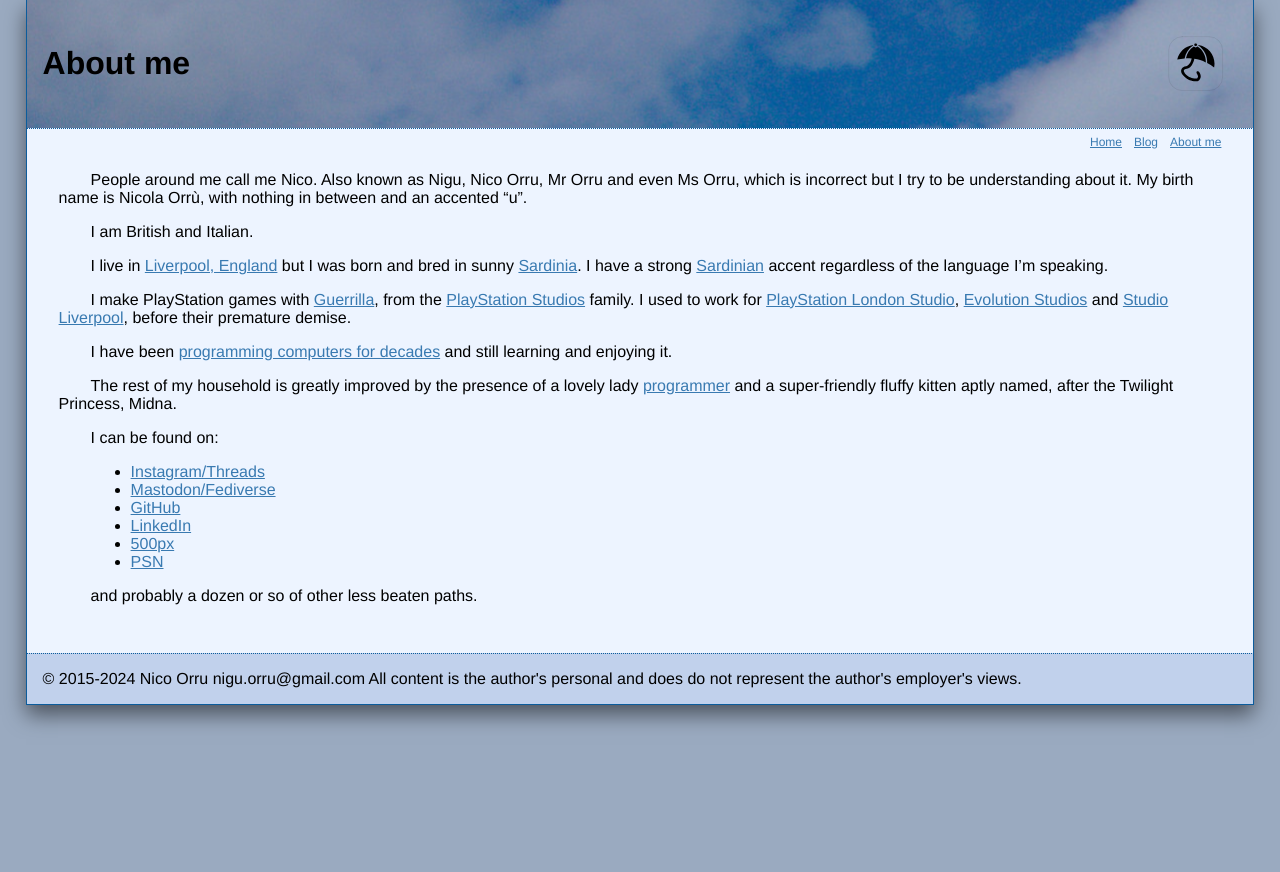
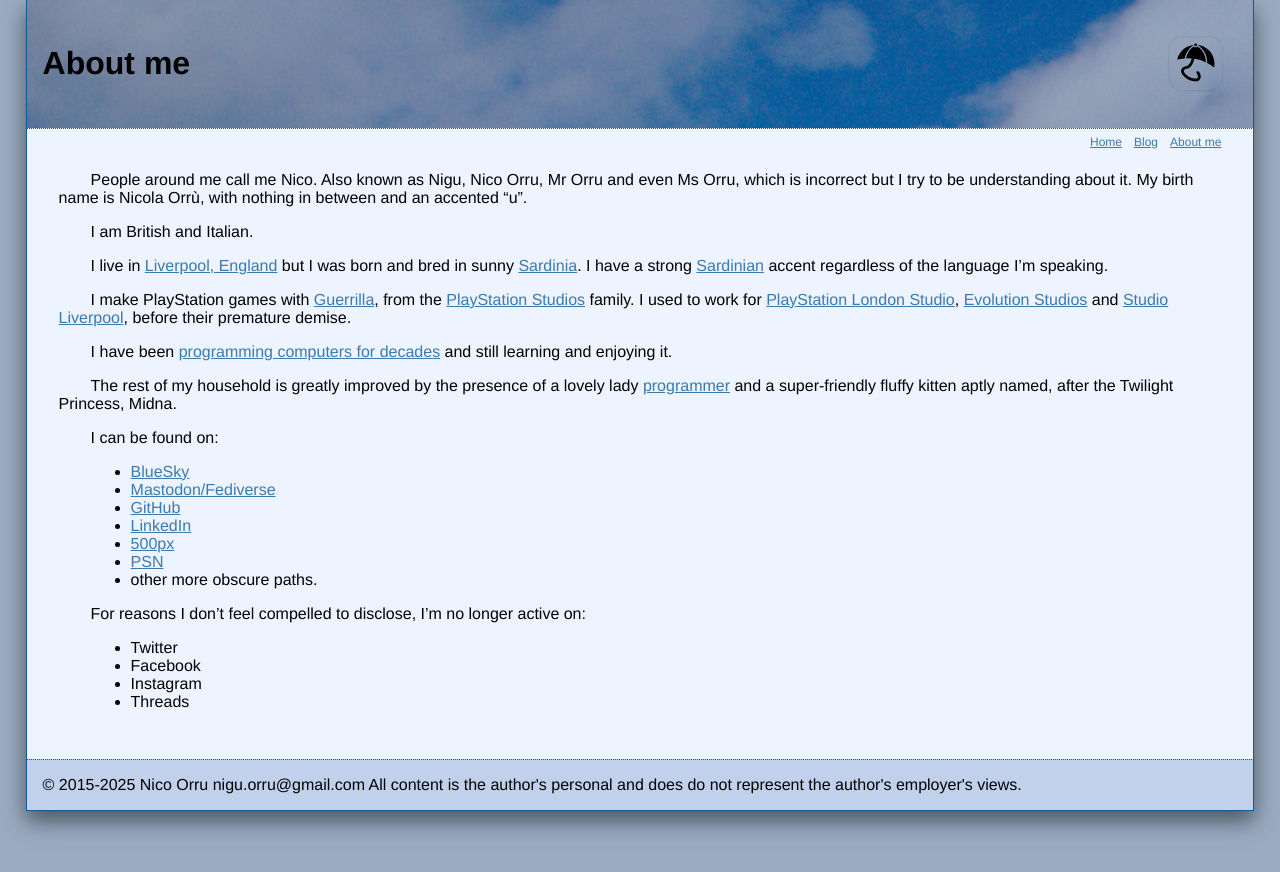
Before and after one commit to itadinanta/itadinanta.github.io, a Jekyll site: the page built from about.md, in a window 1280 px wide. Shown: the top 872 px of the page. Built offline with Jekyll 4.4.1, drawn with Linux system fonts in a browser that asks for light colours.

Commit message:
Add BlueSky profile Remove obsolete Google analytics scripts

```diff
--- a/_layouts/default.html
+++ b/_layouts/default.html
@@ -29,19 +29,11 @@
 				</div>
 			</div>
 			<div id="footer">
-				&copy; 2015-2024 Nico Orru <span>nigu</span><span>&period;</span><span>orru</span><span>&commat;</span><span>gmail</span><span></span>&period;</span><span>com</span>
+				&copy; 2015-2025 Nico Orru <span>nigu</span><span>&period;</span><span>orru</span><span>&commat;</span><span>gmail</span><span>&period;</span><span>com</span>
 				All content is the author's personal and does do not represent the
 				author's employer's views.
 			</div>
 		</div>
 	</div>
-	<script>
-		(function(i,s,o,g,r,a,m){i['GoogleAnalyticsObject']=r;i[r]=i[r]||function(){
-		(i[r].q=i[r].q||[]).push(arguments)},i[r].l=1*new Date();a=s.createElement(o),
-		m=s.getElementsByTagName(o)[0];a.async=1;a.src=g;m.parentNode.insertBefore(a,m)
-		})(window,document,'script','//www.google-analytics.com/analytics.js','ga');
-		ga('create', 'UA-67108709-1', 'auto');
-		ga('send', 'pageview');
-	</script>
 </body>
 </html>
--- a/about.md
+++ b/about.md
@@ -18,11 +18,17 @@ The rest of my household is greatly improved by the presence of a lovely lady [p
 
 I can be found on:
 
-* [Instagram/Threads](https://www.instagram.com/itadinanta)
+* [BlueSky](https://bsky.app/profile/itadinanta.bsky.social)
 * [Mastodon/Fediverse](https://mastodon.social/@Nigu)
 * [GitHub](https://github.com/norru/)
 * [LinkedIn](https://uk.linkedin.com/in/norru)
 * [500px](https://500px.com/nicoorr)
 * [PSN](http://eu.playstation.com/psn/profile/Nigu/)
+* other more obscure paths.
 
-and probably a dozen or so of other less beaten paths.
+
+For reasons I don't feel compelled to disclose, I'm no longer active on:
+* Twitter
+* Facebook
+* Instagram
+* Threads
```
